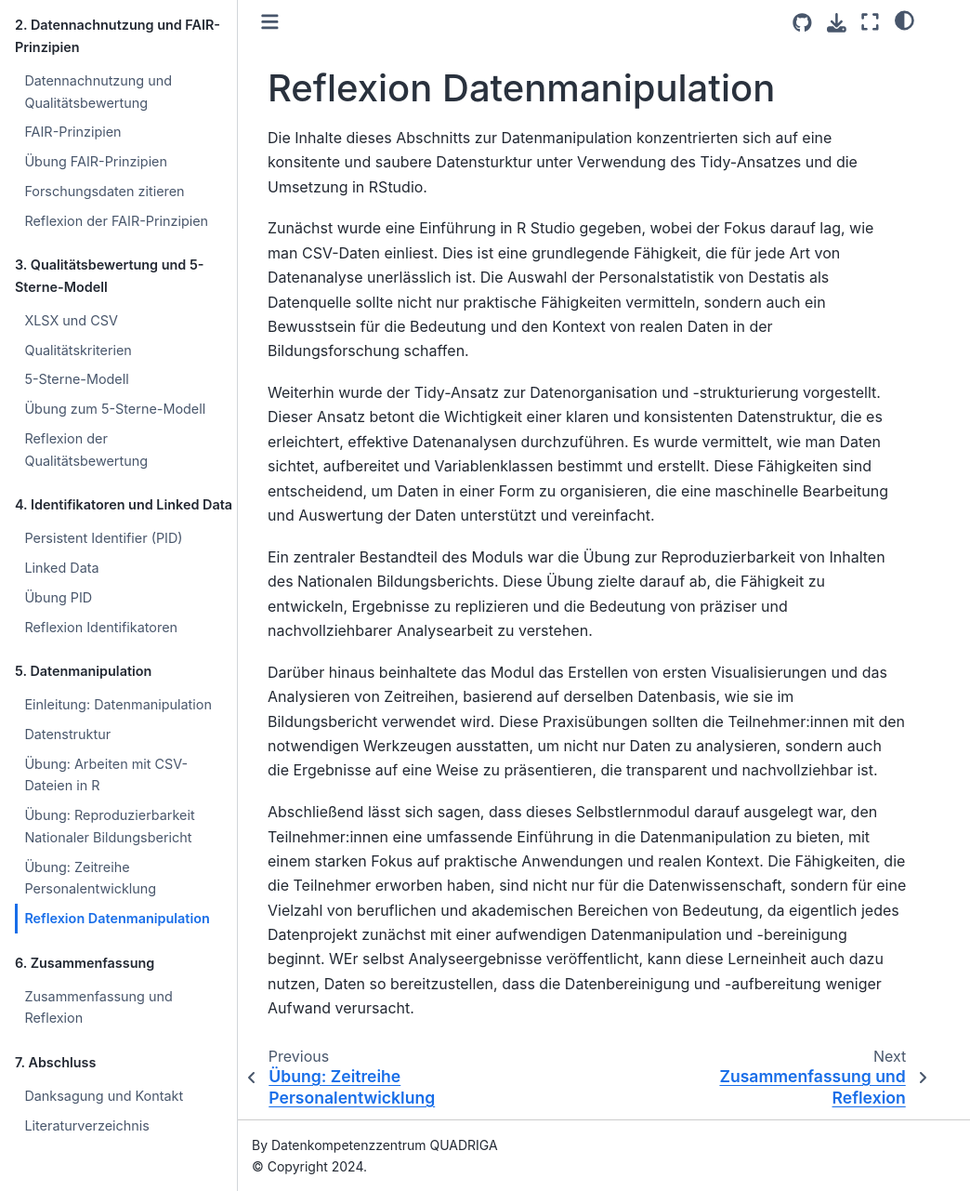
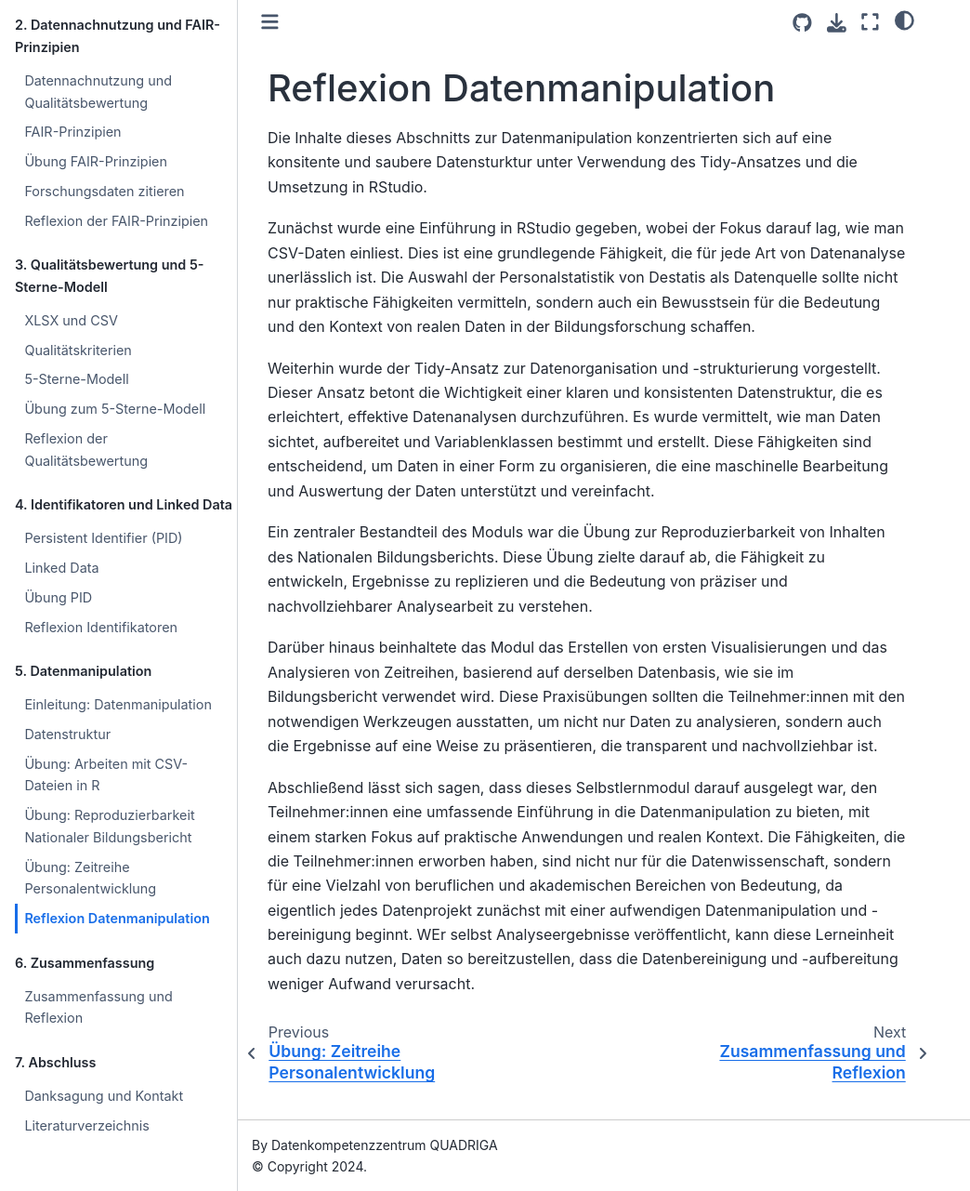
Before and after one commit to quadriga-dk/Tabelle-Fallstudie-1, a Jupyter Book: the page built from Markdown/24_Reflexion_Datenmanipulation.md, in a window 1280 px wide and 1281 px high. Shown: the whole window at 93% size, without its empty margins (0-1044 px from the left). Built offline with Jupyter Book 1.0.4 settings and Sphinx 7.4.7 and the Sphinx Book theme 1.1.4, drawn with Linux system fonts in a browser that asks for light colours.

Commit message:
Update 24_Reflexion_Datenmanipulation.md
:innen ergänzt

```diff
--- a/Markdown/24_Reflexion_Datenmanipulation.md
+++ b/Markdown/24_Reflexion_Datenmanipulation.md
@@ -2,7 +2,7 @@
 
 Die Inhalte dieses Abschnitts zur Datenmanipulation konzentrierten sich auf eine konsitente und saubere Datensturktur unter Verwendung des Tidy-Ansatzes und die Umsetzung in RStudio.
 
-Zunächst wurde eine Einführung in R Studio gegeben, wobei der Fokus darauf lag, wie man CSV-Daten einliest. Dies ist eine grundlegende Fähigkeit, die für jede Art von Datenanalyse unerlässlich ist. Die Auswahl der Personalstatistik von Destatis als Datenquelle sollte nicht nur praktische Fähigkeiten vermitteln, sondern auch ein Bewusstsein für die Bedeutung und den Kontext von realen Daten in der Bildungsforschung schaffen.
+Zunächst wurde eine Einführung in RStudio gegeben, wobei der Fokus darauf lag, wie man CSV-Daten einliest. Dies ist eine grundlegende Fähigkeit, die für jede Art von Datenanalyse unerlässlich ist. Die Auswahl der Personalstatistik von Destatis als Datenquelle sollte nicht nur praktische Fähigkeiten vermitteln, sondern auch ein Bewusstsein für die Bedeutung und den Kontext von realen Daten in der Bildungsforschung schaffen.
 
 Weiterhin wurde der Tidy-Ansatz zur Datenorganisation und -strukturierung vorgestellt. Dieser Ansatz betont die Wichtigkeit einer klaren und konsistenten Datenstruktur, die es erleichtert, effektive Datenanalysen durchzuführen. Es wurde vermittelt, wie man Daten sichtet, aufbereitet und Variablenklassen bestimmt und erstellt. Diese Fähigkeiten sind entscheidend, um Daten in einer Form zu organisieren, die eine maschinelle Bearbeitung und Auswertung der Daten unterstützt und vereinfacht.
 
@@ -10,4 +10,4 @@
 
 Darüber hinaus beinhaltete das Modul das Erstellen von ersten Visualisierungen und das Analysieren von Zeitreihen, basierend auf derselben Datenbasis, wie sie im Bildungsbericht verwendet wird. Diese Praxisübungen sollten die Teilnehmer:innen mit den notwendigen Werkzeugen ausstatten, um nicht nur Daten zu analysieren, sondern auch die Ergebnisse auf eine Weise zu präsentieren, die transparent und nachvollziehbar ist.
 
-Abschließend lässt sich sagen, dass dieses Selbstlernmodul darauf ausgelegt war, den Teilnehmer:innen eine umfassende Einführung in die Datenmanipulation zu bieten, mit einem starken Fokus auf praktische Anwendungen und realen Kontext. Die Fähigkeiten, die die Teilnehmer erworben haben, sind nicht nur für die Datenwissenschaft, sondern für eine Vielzahl von beruflichen und akademischen Bereichen von Bedeutung, da eigentlich jedes Datenprojekt zunächst mit einer aufwendigen Datenmanipulation und -bereinigung beginnt. WEr selbst Analyseergebnisse veröffentlicht, kann diese Lerneinheit auch dazu nutzen, Daten so bereitzustellen, dass die Datenbereinigung und -aufbereitung weniger Aufwand verursacht.
+Abschließend lässt sich sagen, dass dieses Selbstlernmodul darauf ausgelegt war, den Teilnehmer:innen eine umfassende Einführung in die Datenmanipulation zu bieten, mit einem starken Fokus auf praktische Anwendungen und realen Kontext. Die Fähigkeiten, die die Teilnehmer:innen erworben haben, sind nicht nur für die Datenwissenschaft, sondern für eine Vielzahl von beruflichen und akademischen Bereichen von Bedeutung, da eigentlich jedes Datenprojekt zunächst mit einer aufwendigen Datenmanipulation und -bereinigung beginnt. WEr selbst Analyseergebnisse veröffentlicht, kann diese Lerneinheit auch dazu nutzen, Daten so bereitzustellen, dass die Datenbereinigung und -aufbereitung weniger Aufwand verursacht.
```
